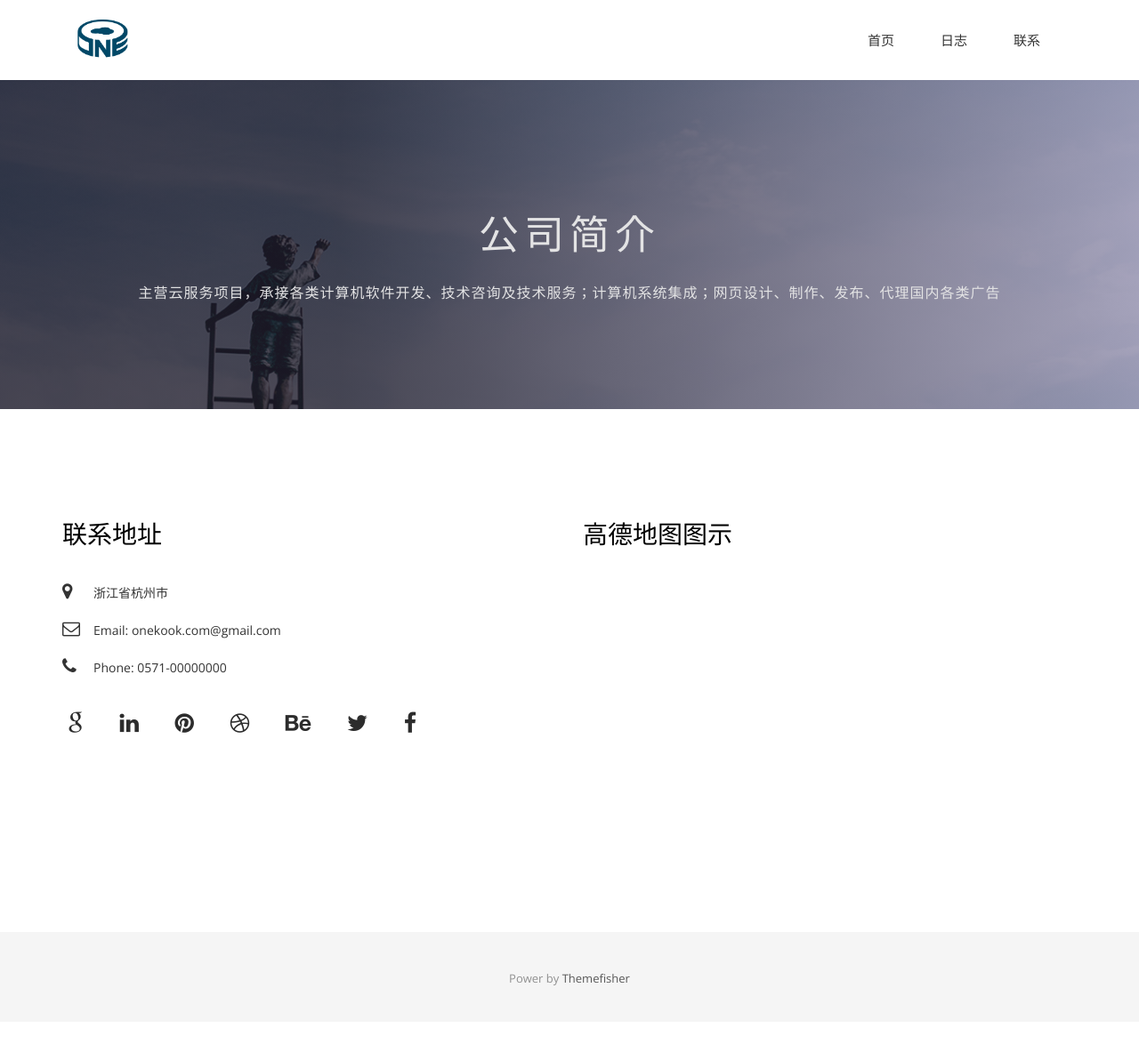
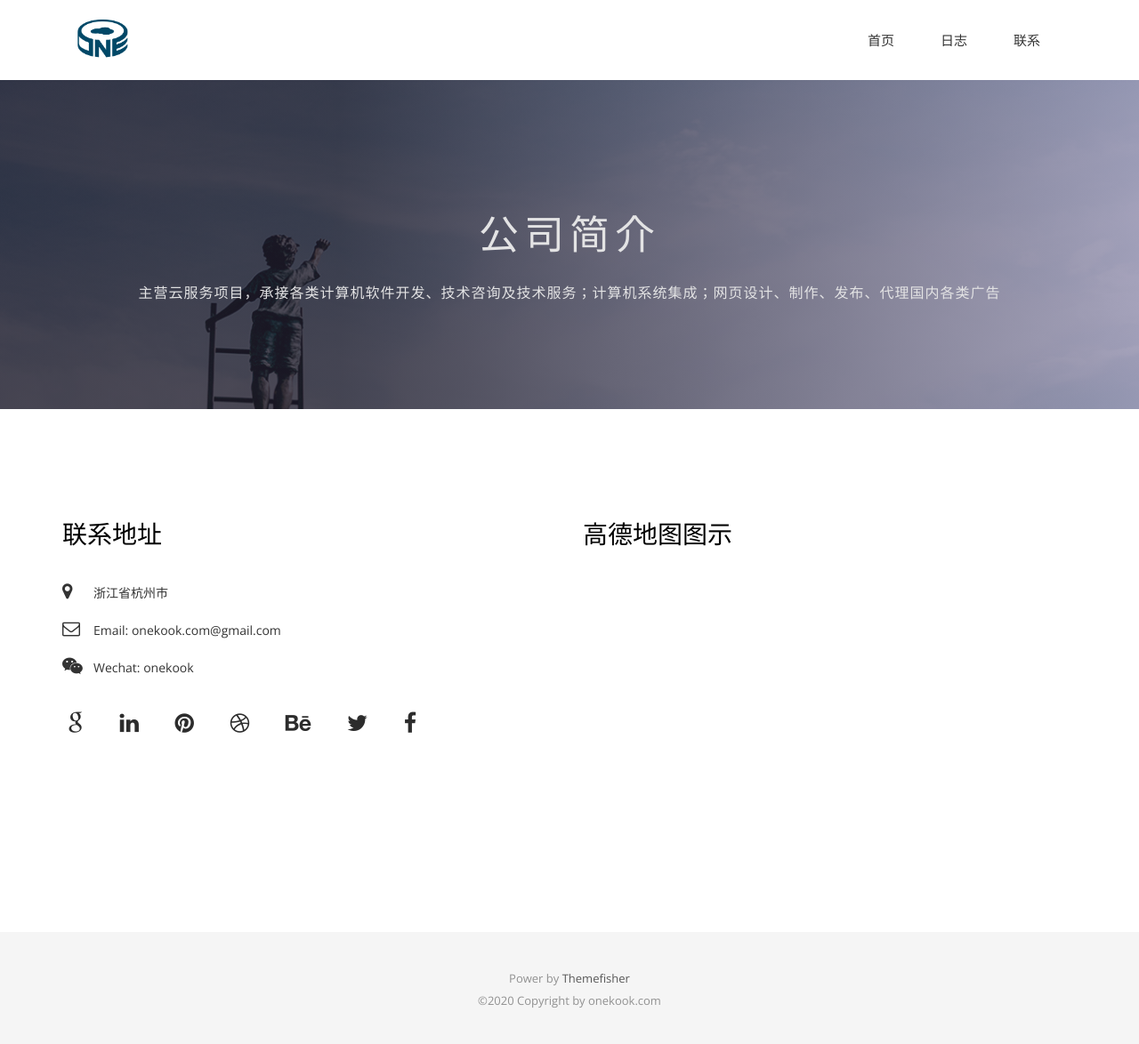
Before and after one commit to ONEKOOK/onekook.github.io, a Jekyll site: the page built from contact.html, in a window 1280 px wide. Shown: the whole page at 89% size. Built offline with Jekyll 4.4.1, drawn with Linux system fonts in a browser that asks for light colours; nearby versions of some CDN libraries; some web fonts are replaced; before the commit the page ends 1149 px from its top, so only the background shows below that.

Commit message:
update footer and contact

```diff
--- a/_includes/footer.html
+++ b/_includes/footer.html
@@ -13,6 +13,7 @@
           </ul>
         </div> -->
         <p>Power by <a href="http://www.themefisher.com">Themefisher</a></p>
+        <p>©2020 Copyright by onekook.com</p>
       </div>
     </div>
   </div>
--- a/contact.html
+++ b/contact.html
@@ -59,7 +59,7 @@ permalink: /contact/
               <i class="fa fa-envelope-o"></i>Email: onekook.com@gmail.com
             </li>
             <li>
-              <i class="fa fa-phone"></i>Phone: 0571-00000000
+              <i class="fa fa-wechat"></i>Wechat: onekook
             </li>
           </ul>
 
```
Also changed, not shown: other parts of contact.html (+4 -3 lines). Lines whose indentation alone changed are shown as unchanged.
